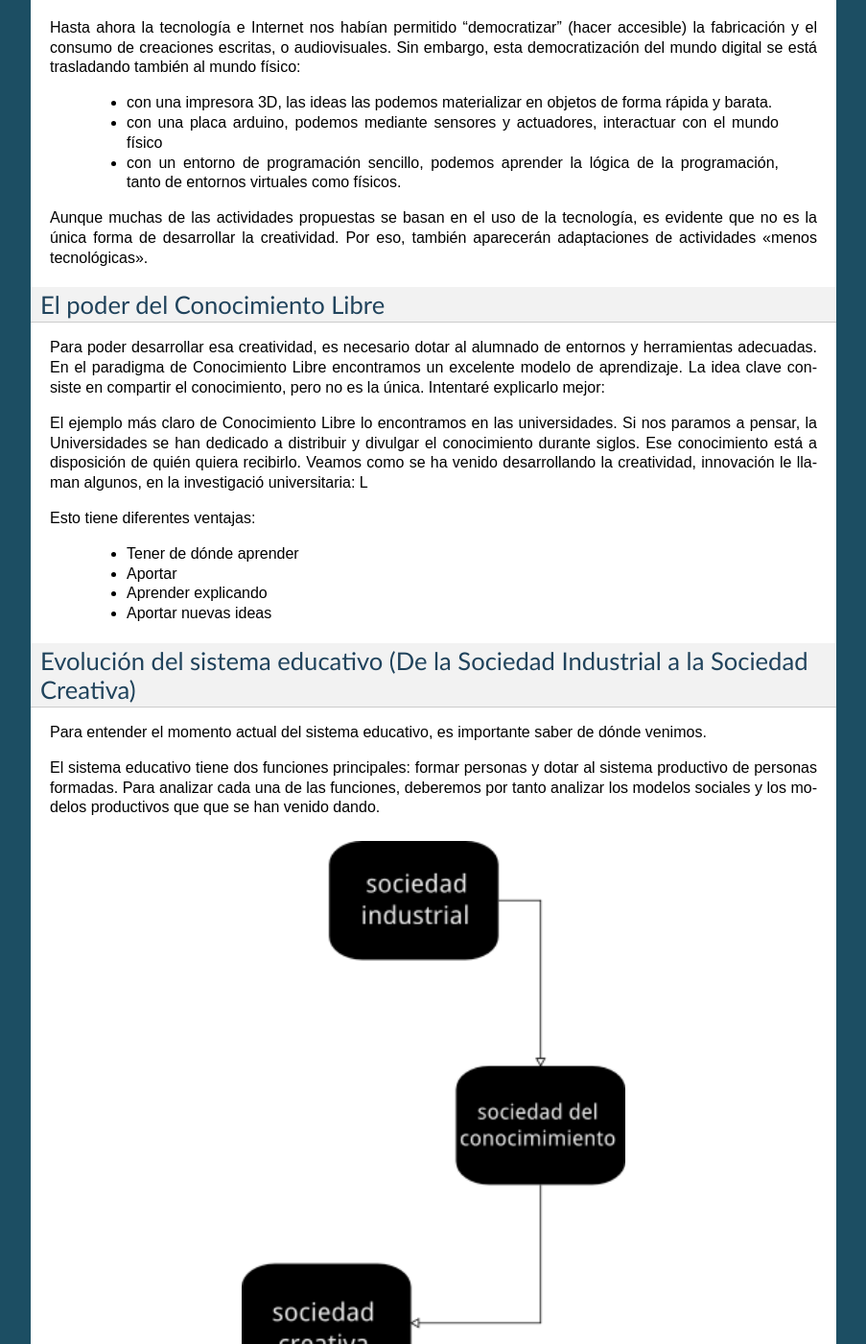
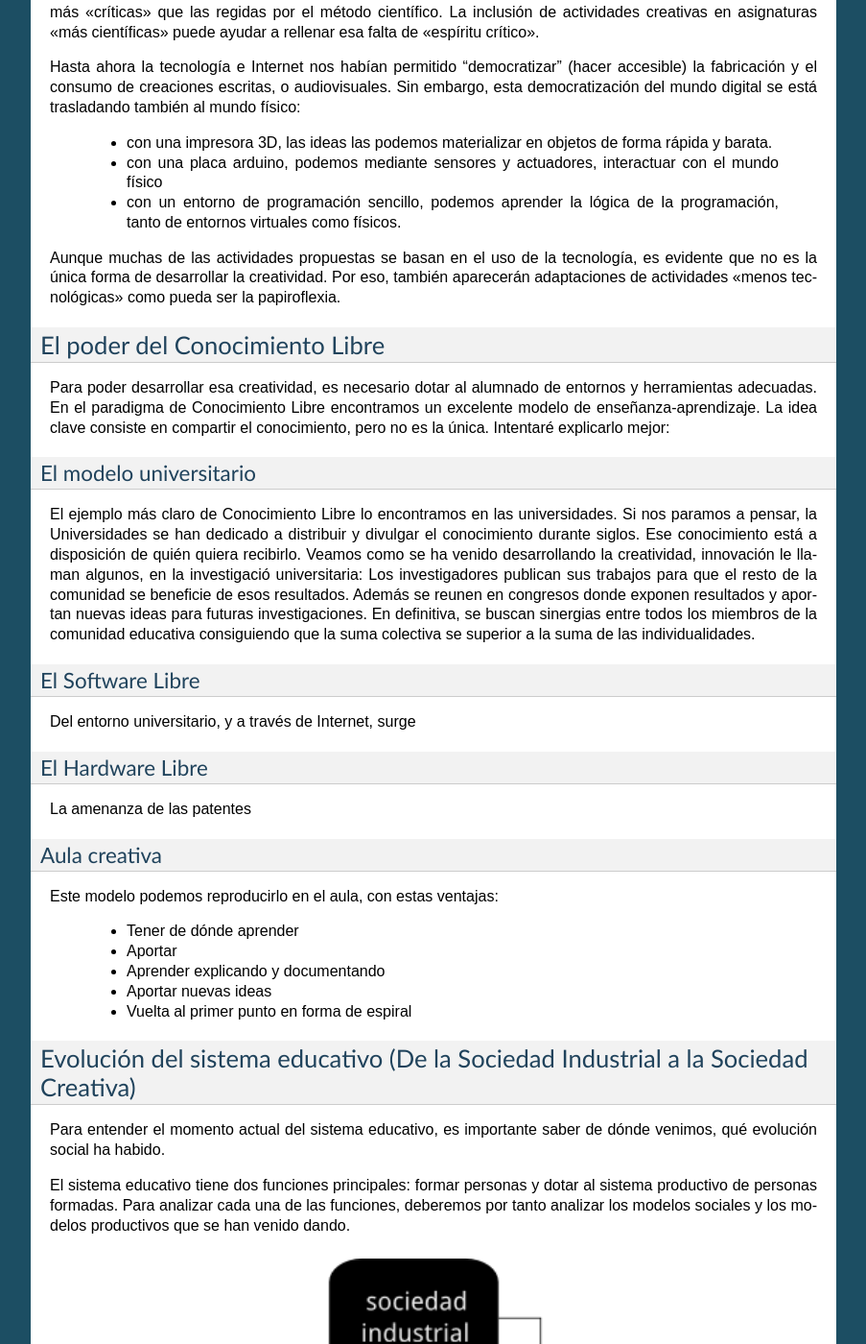
Before and after one commit to es3a10/aula_creativa, a Sphinx documentation site: the page built from docs/introduccion.rst, in a window 1280 px wide and 1400 px high, scrolled down 815 px. Shown: the whole window at 96% size, without its empty margins (198-1101 px from the left). Built offline with Sphinx 7.4.7, drawn with Linux system fonts in a browser that asks for light colours; some of the changed text lies outside the part shown.

Commit message:
Update introduccion.rst

```diff
--- a/docs/introduccion.rst
+++ b/docs/introduccion.rst
@@ -20,6 +20,8 @@ condicionan y dan sentido a las actividades que en esta compilación aparecen.
 Desarrollando la creatividad del alumno
 =======================================
 Pedagógicamente considero que fomentar la creatividad del alumnado es un esfuerzo que merece la pena.
+La observación y la experimentación es la forma natural de aprender de los niños, por lo que conviene facilitar este tipo
+de aprendizajes.
 
 Algunas ventajas de ser "creativo" son:
 
@@ -45,33 +47,55 @@ Sin embargo, esta democratización del mundo digital se está trasladando tambi
 	- con un entorno de programación sencillo, podemos aprender la lógica de la programación, tanto de entornos virtuales como físicos.
 
 Aunque muchas de las actividades propuestas se basan en el uso de la tecnología, es evidente que no es la única forma de
-desarrollar la creatividad. Por eso, también aparecerán adaptaciones de actividades "menos tecnológicas".
+desarrollar la creatividad. Por eso, también aparecerán adaptaciones de actividades "menos tecnológicas" como pueda ser la papiroflexia.
 
 El poder del Conocimiento Libre
 ===============================
 Para poder desarrollar esa creatividad, es necesario dotar al alumnado de entornos y herramientas adecuadas.
-En el paradigma de Conocimiento Libre encontramos un excelente modelo de aprendizaje.
+En el paradigma de Conocimiento Libre encontramos un excelente modelo de enseñanza-aprendizaje.
 La idea clave consiste en compartir el conocimiento, pero no es la única. Intentaré explicarlo mejor:
 
-El ejemplo más claro de Conocimiento Libre lo encontramos en las universidades. Si nos paramos a pensar, la Universidades se han dedicado a distribuir y divulgar el conocimiento durante siglos.
+El modelo universitario
+_______________________
+
+El ejemplo más claro de Conocimiento Libre lo encontramos en las universidades. Si nos paramos a pensar,
+la Universidades se han dedicado a distribuir y divulgar el conocimiento durante siglos.
 Ese conocimiento está a disposición de quién quiera recibirlo. Veamos como se ha venido desarrollando la creatividad,
-innovación le llaman algunos, en la investigació universitaria: L
+innovación le llaman algunos, en la investigació universitaria: Los investigadores publican sus trabajos para
+que el resto de la comunidad se beneficie de esos resultados. Además se reunen en congresos donde exponen resultados
+y aportan nuevas ideas para futuras investigaciones.
+En definitiva, se buscan sinergias entre todos los miembros de la comunidad educativa consiguiendo que la suma
+colectiva se superior a la suma de las individualidades.
+
+El Software Libre
+_________________
+Del entorno universitario, y a través de Internet, surge
+
+El Hardware Libre
+_________________
+
+La amenanza de las patentes
 
 
-Esto tiene diferentes ventajas:
+Aula creativa
+_____________
+Este modelo podemos reproducirlo en el aula, con estas ventajas:
 
     - Tener de dónde aprender
     - Aportar
-    - Aprender explicando
+    - Aprender explicando y documentando
     - Aportar nuevas ideas
+    - Vuelta al primer punto en forma de espiral
 
 Evolución del sistema educativo (De la Sociedad Industrial a la Sociedad Creativa)
 ===============================
-Para entender el momento actual del sistema educativo, es importante saber de dónde venimos.
+Para entender el momento actual del sistema educativo, es importante saber de dónde venimos, qué evolución social ha habido.
 
 El sistema educativo tiene dos funciones principales: formar personas y dotar al sistema productivo
 de personas formadas. Para analizar cada una de las funciones, deberemos por tanto analizar los modelos sociales
-y los modelos productivos que que se han venido dando.
+y los modelos productivos que se han venido dando.
+
+
 	.. figure:: ./images/sociedades.png
 		:width: 400px
 		:align: center
```
